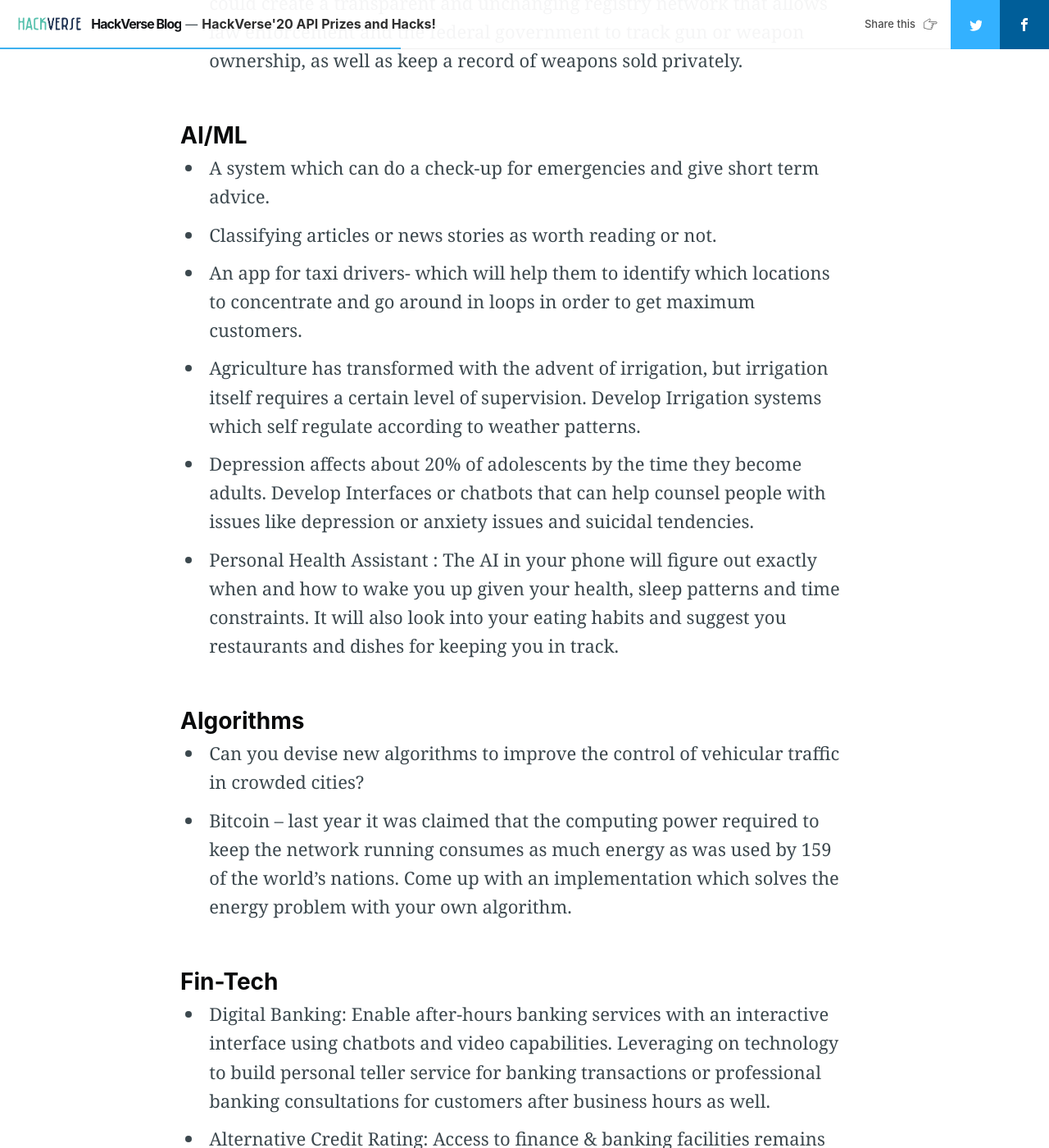
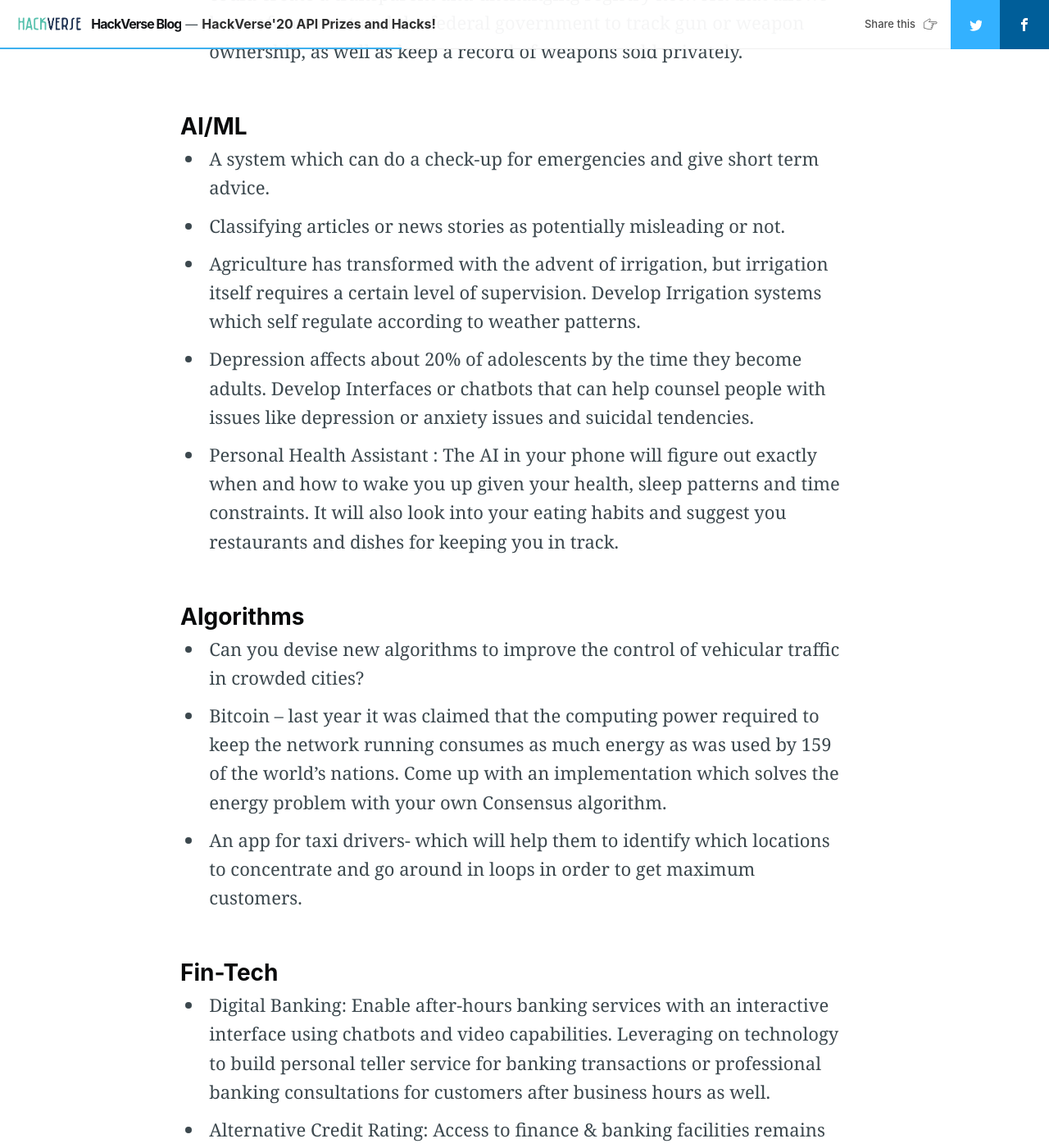
Before and after one commit to HackVerse/blog, a Jekyll site: the page built from _posts/2020-01-20-hacks.md, in a window 1280 px wide and 1400 px high, scrolled down 2701 px. Shown: the whole window at 82% size. Built offline with Jekyll 4.4.1, drawn with Linux system fonts in a browser that asks for light colours; nearby versions of some CDN libraries; comment, search, counter and statistics services are not loaded; part of the change alters nothing that is shown; some of the changed text lies outside the part shown.

Commit message:
Suggested changes made to content

```diff
--- a/_posts/2020-01-20-hacks.md
+++ b/_posts/2020-01-20-hacks.md
@@ -37,16 +37,14 @@ Our team has compiled a variety of ideas, and it might as well be the key to you
 * Elections are under threat from malicious actors that can infiltrate voting machines, alter voter registration databases, coordinated disinformation campaigns, and more. How can you use Blockchain to secure the process?
 * Intellectual Property : with Blockchain projects creative individuals can have the opportunity to share their content online and be able to prove that they are indeed the creators of said content and hold all intellectual property rights regardless of where it ends up, and everyone else would be aware of this too.
 * Charitable organizations are obviously a good thing, especially when they actually use their funds for the intended purposes, which is typically to help people. Unfortunately, that is not always the case, and there have been situations in which charitable organizations have been labeled as corrupt and have been involved in unethical activities. Blockchain technology can help remedy this.
-* Digital IDs : More than 1 billion people worldwide face identity challenges. Creating digital IDs which would give users a way to control their digital identities.
-* Medical recordkeeping: The good news is the medical sector has already been moving away from paper for recordkeeping purposes for years.
+* Digital IDs : More than 1 billion people worldwide face identity challenges. Creating digital IDs which would give users a way to control their digital identities. Medical recordkeeping: The good news is the medical sector has already been moving away from paper for recordkeeping purposes for years.
 * However, blockchain offers even more safety and convenience. In addition to storing patient records, the patient, who possesses the key to access these digital records, would be in control of who gains access to that data.
 * Weapons tracking : One of the hot-button topics on any news network at the moment is gun control and/or weapons accountability. Blockchain could create a transparent and unchanging registry network that allows law enforcement and the federal government to track gun or weapon ownership, as well as keep a record of weapons sold privately.
 
 ### AI/ML
 
 * A system which can do a check-up for emergencies and give short term advice.
-* Classifying articles or news stories as worth reading or not.
-* An app for taxi drivers- which will help them to identify which locations to concentrate and go around in loops in order to get maximum customers.
+* Classifying articles or news stories as potentially misleading or not.
 * Agriculture has transformed with the advent of irrigation, but irrigation itself requires a certain level of supervision. Develop Irrigation systems which self regulate according to weather patterns.
 * Depression affects about 20% of adolescents by the time they become adults. Develop Interfaces or chatbots that can help counsel people with issues like depression or anxiety issues and suicidal tendencies.
 * Personal Health Assistant : The AI in your phone will figure out exactly when and how to wake you up given your health, sleep patterns and time constraints. It will also look into your eating habits and suggest you restaurants and dishes for keeping you in track.
@@ -54,7 +52,8 @@ Our team has compiled a variety of ideas, and it might as well be the key to you
 ### Algorithms
 
 * Can you devise new algorithms to improve the control of vehicular traffic in crowded cities?
-* Bitcoin – last year it was claimed that the computing power required to keep the network running consumes as much energy as was used by 159 of the world’s nations. Come up with an implementation which solves the energy problem with your own algorithm.
+* Bitcoin – last year it was claimed that the computing power required to keep the network running consumes as much energy as was used by 159 of the world’s nations. Come up with an implementation which solves the energy problem with your own Consensus algorithm.
+* An app for taxi drivers- which will help them to identify which locations to concentrate and go around in loops in order to get maximum customers.
 
 ### Fin-Tech
 
```
